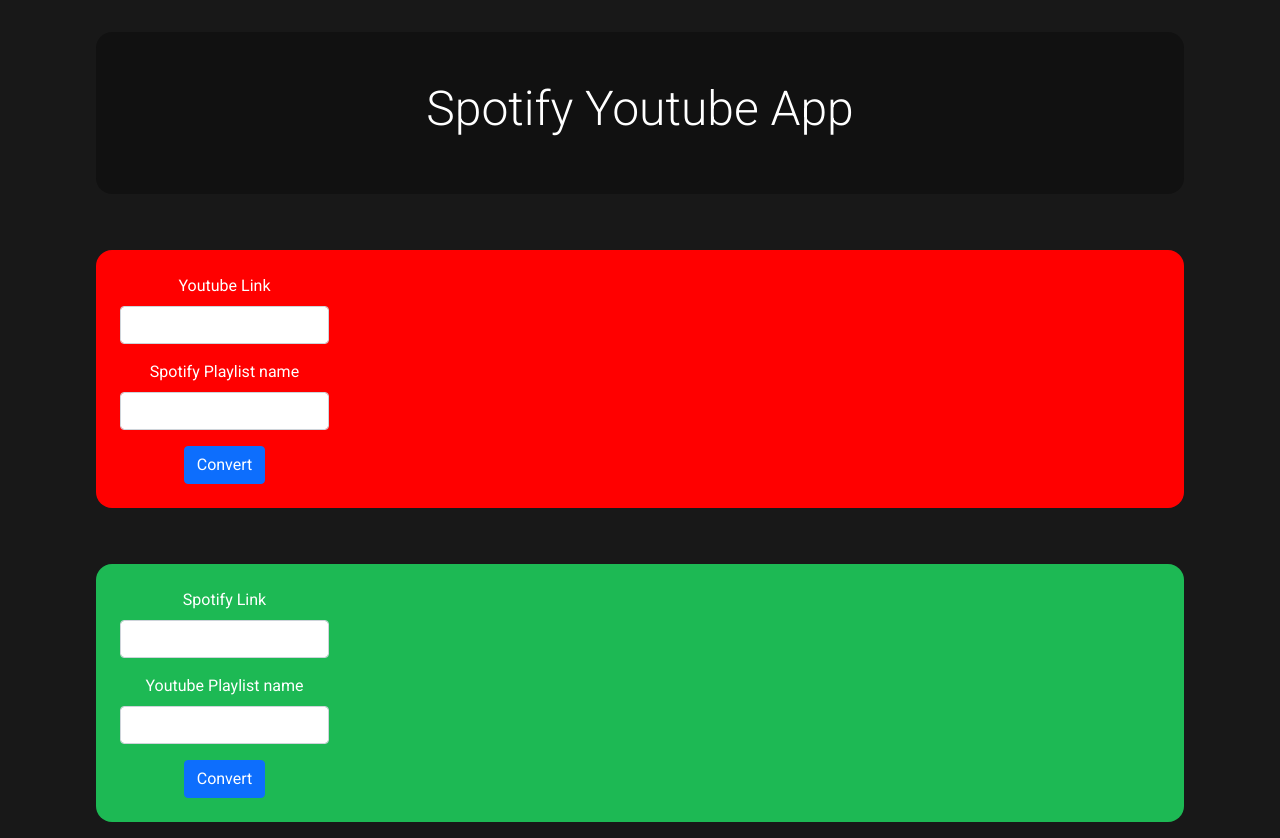
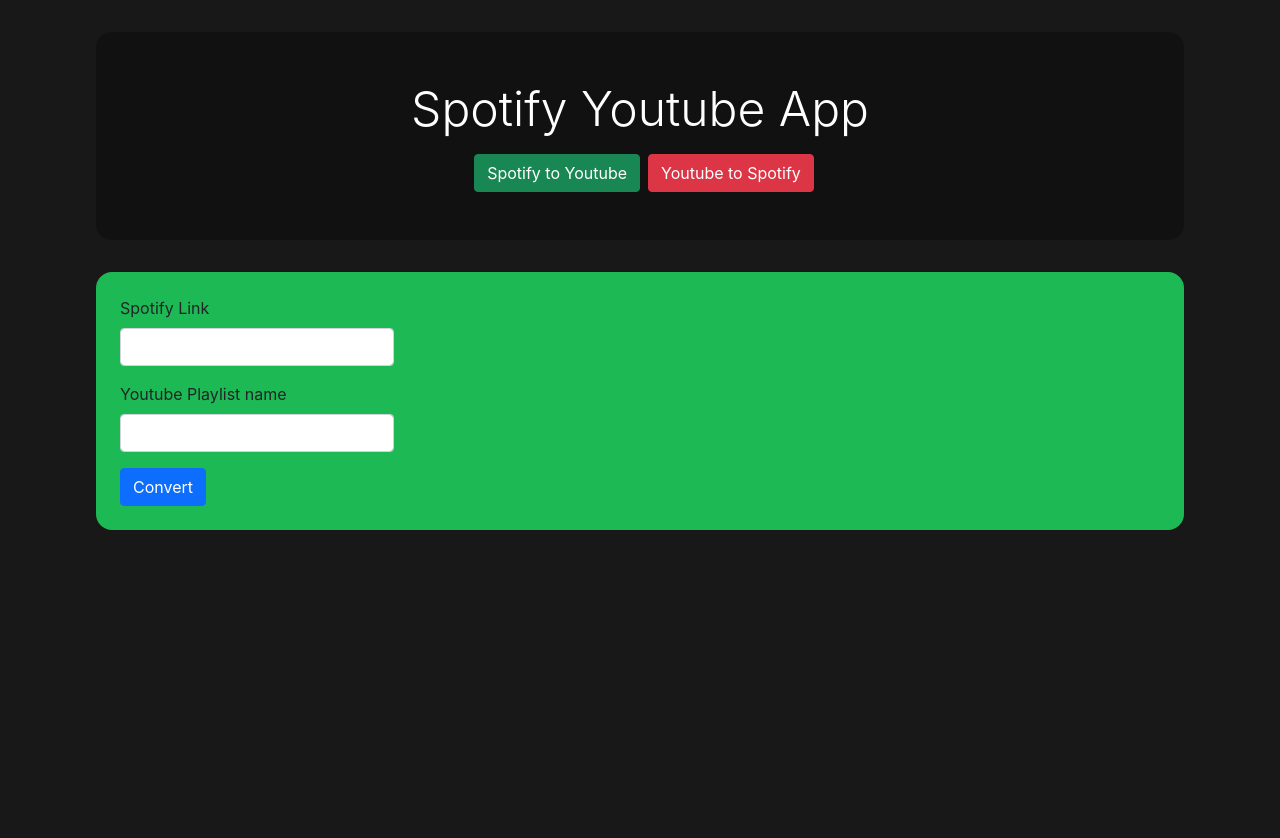
Before and after one commit to aka-jumba/yt-sp-convertor, a React (Create React App) app in the folder frontend/: page /sp2yt in a window 1280 px wide. After the commit the page ends 816 px from the top, so only its background shows below. Built offline with nearby package versions, Linux system fonts and the light colour scheme.

Commit message:
Add router

```diff
--- a/frontend/package.json
+++ b/frontend/package.json
@@ -10,7 +10,9 @@
     "react": "^17.0.2",
     "react-dom": "^17.0.2",
     "react-scripts": "4.0.3",
-    "web-vitals": "^1.0.1"
+    "web-vitals": "^1.0.1",
+    "react-bootstrap": "^1.6.1",
+    "react-router-dom": "^5.2.0"
   },
   "scripts": {
     "start": "react-scripts start",
--- a/frontend/src/App.js
+++ b/frontend/src/App.js
@@ -1,22 +1,24 @@
 import "./App.css";
 import SpotifyToYoutube from "./SpotifyToYoutube/";
 import YoutubeToSpotify from "./YoutubeToSpotify/";
+import { Switch, Route, Redirect, BrowserRouter as Router } from "react-router-dom";
 
 function App() {
   return (
-    <div className="App">
-      <div className="header">
-        <div className="bubble">
-          <h1>Spotify Youtube App</h1>
-        </div>
-      </div>
-      <div className="mt-4">
-        <YoutubeToSpotify />
-      </div>
-      <div className="mt-4">
-        <SpotifyToYoutube />
-      </div>
-    </div>
+    <Router>
+      <Switch>
+        <Route exact path="/">
+          <Redirect to={{ pathname: "/sp2yt" }} />
+        </Route>
+        <Route path="/sp2yt">
+          <SpotifyToYoutube />
+        </Route>
+        <Route path="/yt2sp">
+          <YoutubeToSpotify />
+        </Route>
+        <Route render={() => <Redirect to="/" />} />
+      </Switch>
+    </Router>
   );
 }
 
--- /dev/null
+++ b/frontend/src/Header.js
@@ -0,0 +1,28 @@
+/* eslint-disable import/no-anonymous-default-export */
+import React from "react";
+import { useHistory } from "react-router-dom";
+import { Button } from "react-bootstrap";
+
+export default (props) => {
+  const history = useHistory();
+
+  return (
+    <div className="header">
+      <div className="bubble text-white d-flex flex-column align-items-center">
+        <h1>Spotify Youtube App</h1>
+        <div className="mt-2">
+          <Button
+            variant="success"
+            className="mx-2"
+            onClick={() => history.push("/sp2yt")}
+          >
+            Spotify to Youtube
+          </Button>
+          <Button variant="danger" onClick={() => history.push("/yt2sp")}>
+            Youtube to Spotify
+          </Button>
+        </div>
+      </div>
+    </div>
+  );
+};
--- a/frontend/src/SpotifyToYoutube/index.js
+++ b/frontend/src/SpotifyToYoutube/index.js
@@ -1,9 +1,12 @@
 /* eslint-disable import/no-anonymous-default-export */
 import React from "react";
 import "./index.css";
+import Header from "../Header";
 
 export default (props) => {
   return (
+    <>
+      <Header />
       <div className="sp-to-yt">
         <div className="bubble p-4 d-flex justify-content-start">
           <form>
@@ -34,5 +37,6 @@ export default (props) => {
           </form>
         </div>
       </div>
+    </>
   );
 };
--- a/frontend/src/YoutubeToSpotify/index.js
+++ b/frontend/src/YoutubeToSpotify/index.js
@@ -1,9 +1,12 @@
 /* eslint-disable import/no-anonymous-default-export */
 import React from "react";
 import "./index.css";
+import Header from "../Header";
 
 export default (props) => {
   return (
+    <>
+      <Header />
       <div className="yt-to-sp">
         <div className="bubble p-4 d-flex justify-content-start">
           <form>
@@ -34,5 +37,6 @@ export default (props) => {
           </form>
         </div>
       </div>
+    </>
   );
 };
```
Also changed, not shown: 2 other files (tests, documents, lock files or other folders). Lines whose indentation alone changed are shown as unchanged.
